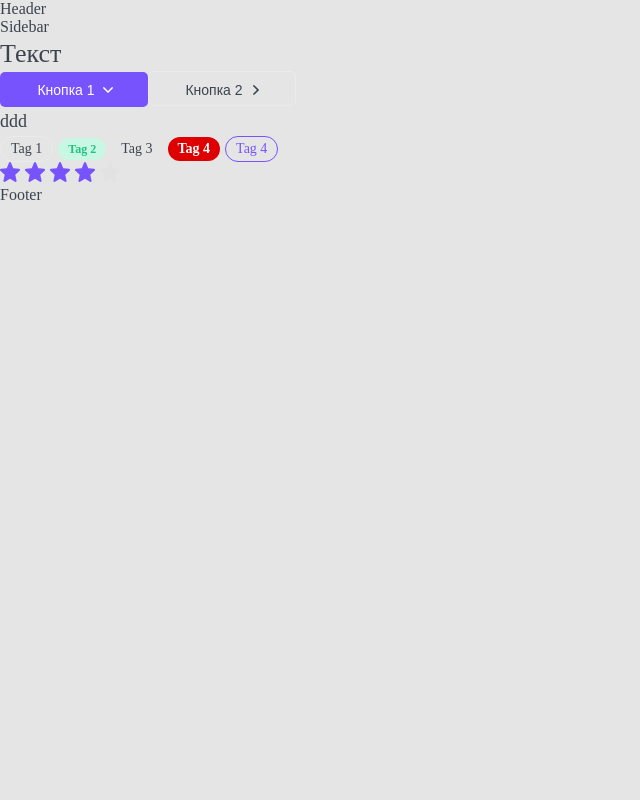
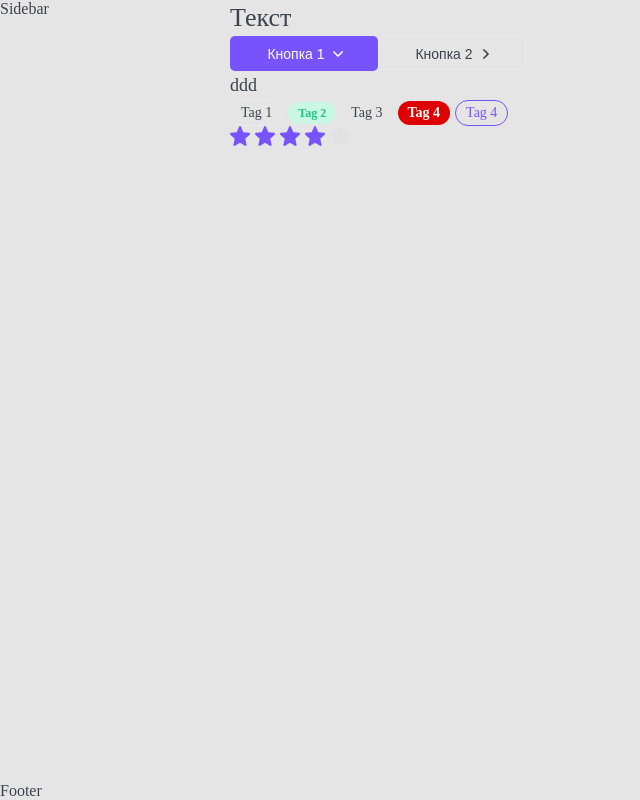
Before and after one commit to OveR1st/nextjs-top-app, a Next.js app: page / in a window 1280 px wide. Shown: the whole page, without its empty margins (0-640 px from the left). Built offline with nearby package versions, Linux system fonts and the light colour scheme.

Commit message:
grid layout

```diff
--- /dev/null
+++ b/grid-demo/main.css
@@ -0,0 +1,19 @@
+body {
+  background: linear-gradient(107.32deg, #804bd8 5.53%, #544ad8 97.3%);
+}
+
+.container {
+  display: grid;
+  gap: 10px;
+  grid-template-columns: [sidebar] 1fr [body] 1fr [endline];
+}
+
+.container > div {
+  font-weight: bold;
+  font-size: 20px;
+  color: white;
+  border: 2px solid #fe7a71;
+  display: flex;
+  align-items: center;
+  justify-content: center;
+}
--- a/layout/Footer/Footer.module.css
+++ b/layout/Footer/Footer.module.css
@@ -1,3 +1,3 @@
-p {
-  display: block;
+.footerWrapper {
+  grid-area: footerWrapper;
 }
--- a/layout/Footer/Footer.tsx
+++ b/layout/Footer/Footer.tsx
@@ -2,7 +2,7 @@ import React from 'react';
 import cn from 'classnames';
 
 import { FooterProps } from './Footer.props';
-import styles from './Button.module.css';
+import styles from './Footer.module.css';
 
 export const Footer: React.FC<FooterProps> = ({ ...props }): JSX.Element => {
   return <div {...props}>Footer</div>;
--- a/layout/Header/Header.module.css
+++ b/layout/Header/Header.module.css
@@ -1,3 +1,3 @@
-p {
-  display: block;
+.headerWrapper {
+  grid-area: headerWrapper;
 }
--- a/layout/Header/Header.tsx
+++ b/layout/Header/Header.tsx
@@ -2,7 +2,7 @@ import React from 'react';
 import cn from 'classnames';
 
 import { HeaderProps } from './Header.props';
-import styles from './Button.module.css';
+import styles from './Header.module.css';
 
 export const Header: React.FC<HeaderProps> = ({ ...props }): JSX.Element => {
   return <div {...props}>Header</div>;
--- a/layout/Layout.module.css
+++ b/layout/Layout.module.css
@@ -1,3 +1,47 @@
-p {
-  display: block;
+.wrapper {
+  display: grid;
+  grid-template-columns: auto 230px minmax(320px, 1200px) auto;
+  grid-template-rows: auto 1fr auto;
+
+  min-height: 100vh;
+  grid-template-areas:
+    '. header header .'
+    '. sidebar body .'
+    'footer footer footer footer';
 }
+
+.header {
+  display: none;
+  grid-area: header;
+}
+
+.sidebar {
+  grid-area: sidebar;
+}
+
+.body {
+  grid-area: body;
+}
+
+.footer {
+  grid-area: footer;
+}
+
+@media (max-width: 765px) {
+  .wrapper {
+    grid-template-columns: minmax(320px, 1fr);
+
+    grid-template-areas:
+      'header'
+      'body'
+      'footer';
+  }
+
+  .sidebar {
+    display: none;
+  }
+
+  .header {
+    display: block;
+  }
+}
--- a/layout/Layout.tsx
+++ b/layout/Layout.tsx
@@ -6,18 +6,18 @@ import { Sidebar } from './Sidebar';
 import { Footer } from './Footer';
 
 import { LayoutProps } from './Layout.props';
-import styles from './Button.module.css';
+import styles from './Layout.module.css';
 
 const Layout: React.FC<LayoutProps> = ({ children }): JSX.Element => {
   return (
-    <>
-      <Header />
-      <div>
-        <Sidebar />
-        <div>{children}</div>
-      </div>
-      <Footer />
-    </>
+    <div className={styles.wrapper}>
+      <Header className={styles.header} />
+
+      <Sidebar className={styles.sidebar} />
+      <div className={styles.body}>{children}</div>
+
+      <Footer className={styles.footer} />
+    </div>
   );
 };
 
--- a/layout/Sidebar/Sidebar.module.css
+++ b/layout/Sidebar/Sidebar.module.css
@@ -1,3 +1,3 @@
-p {
-  display: block;
+.sidebarWrapper {
+  grid-area: sidebarWrapper;
 }
--- a/layout/Sidebar/Sidebar.tsx
+++ b/layout/Sidebar/Sidebar.tsx
@@ -2,7 +2,7 @@ import React from 'react';
 import cn from 'classnames';
 
 import { SidebarProps } from './Sidebar.props';
-import styles from './Button.module.css';
+import styles from './Sidebar.module.css';
 
 export const Sidebar: React.FC<SidebarProps> = ({ ...props }): JSX.Element => {
   return <div {...props}>Sidebar</div>;
--- a/package.json
+++ b/package.json
@@ -36,6 +36,7 @@
     "stylelint-config-standard": "^31.0.0",
     "stylelint-config-standard-scss": "^7.0.1",
     "stylelint-order": "^6.0.3",
-    "stylelint-order-config-standard": "^0.1.3"
+    "stylelint-order-config-standard": "^0.1.3",
+    "stylelint-prettier": "^3.0.0"
   }
 }
```
Also changed, not shown: grid-demo/index.html (added, +30 -0 lines), 2 other files (tests, documents, lock files or other folders).
